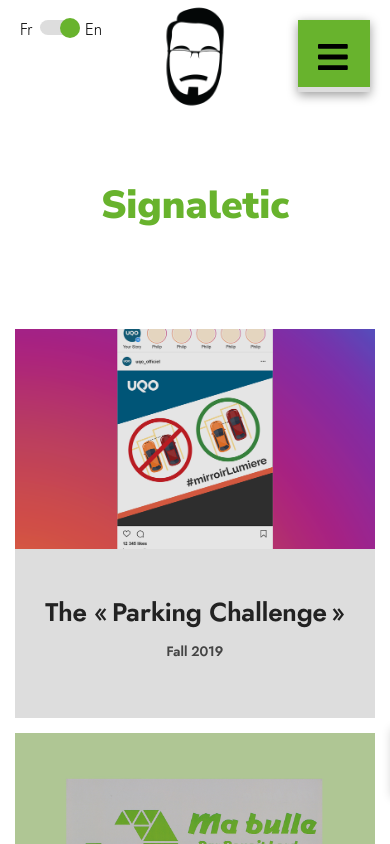
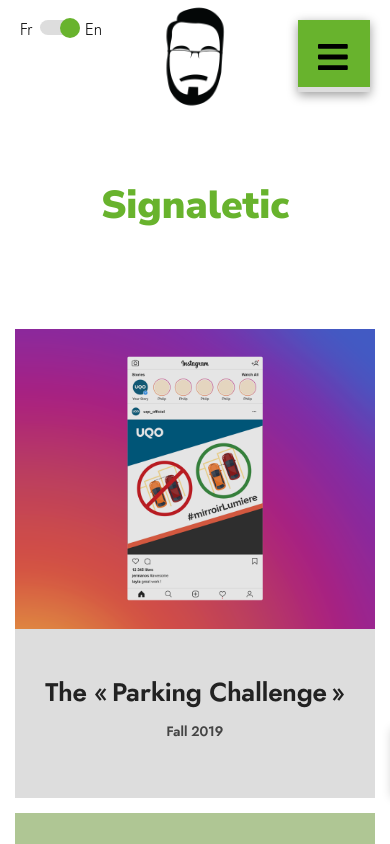
Before and after one commit to benoitlord/portfolio_nuxt, a Nuxt app: page /portfolio/sign in a window 390 px wide. Shown: the top 844 px of the page. Built offline with nearby package versions, Linux system fonts and the light colour scheme; a web font is replaced by a local one.

Commit message:
Changed layout of thumbnails on mobile

```diff
--- a/components/projet.vue
+++ b/components/projet.vue
@@ -123,7 +123,7 @@
       .overlay{
         flex: 0 0 auto;
         width: 100%;
-        height: 220px;
+        height: 300px;
         background-color: rgba(0, 0, 0, 0.1);
         z-index: 1;
         @include transition(0.3s);
@@ -182,7 +182,9 @@
 
   .projet:not(.portrait){
     .thumbnail{
-      width: 115%;
+      width: 100%;
+      height: 100%;
+      object-fit: cover;
     }
   }
   .projet.portrait{
```
